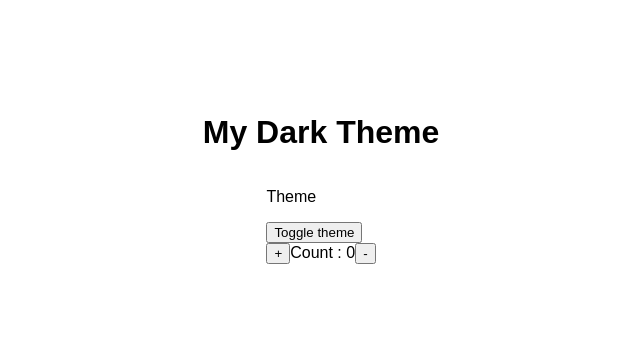
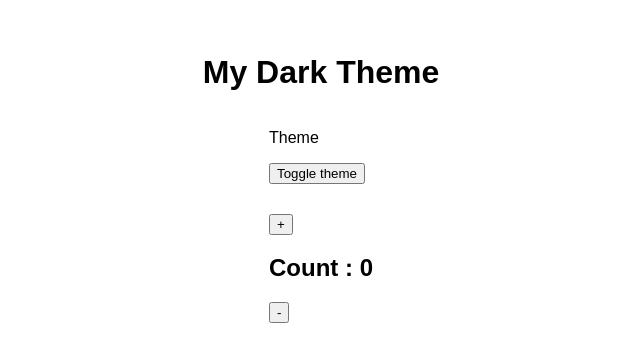
Before and after one commit to singh-anita/react-redux-01, a React (Create React App) app: page / in a window 1280 px wide. Shown: the part 222-584 px from the top of the page, without its empty margins (319-959 px from the left). Built offline with nearby package versions, Linux system fonts and the light colour scheme; what styled-theming would draw is missing.

Commit message:
styling done

```diff
--- a/src/components/Counter.jsx
+++ b/src/components/Counter.jsx
@@ -6,7 +6,7 @@ const Counter = (props) =>{
   return(
   <div>
       <button onClick={props.handleIncrementValue}> + </button>
-      <span>Count : {props.count.count}</span>
+      <h2>Count : {props.count.count}</h2>
       <button onClick={props.handleDecrementValue}> - </button>
   </div>
   )
--- a/src/components/Theme.jsx
+++ b/src/components/Theme.jsx
@@ -4,7 +4,7 @@ import { CHANGE_THEME } from "../redux/actionsConstants/actionConstants";
 const Theme = (props) => {
   // console.log('props', props)
   return (
-    <div style={{ background: props.theme && `#333`, color: props.theme && `#fff`}}>
+    <div style={{ background: props.theme && `#333`, color: props.theme && `#fff`, marginBottom: '30px'}}>
       <p>Theme</p>
       <button onClick={props.handleThemeChange}>Toggle theme</button>
     </div>
```
